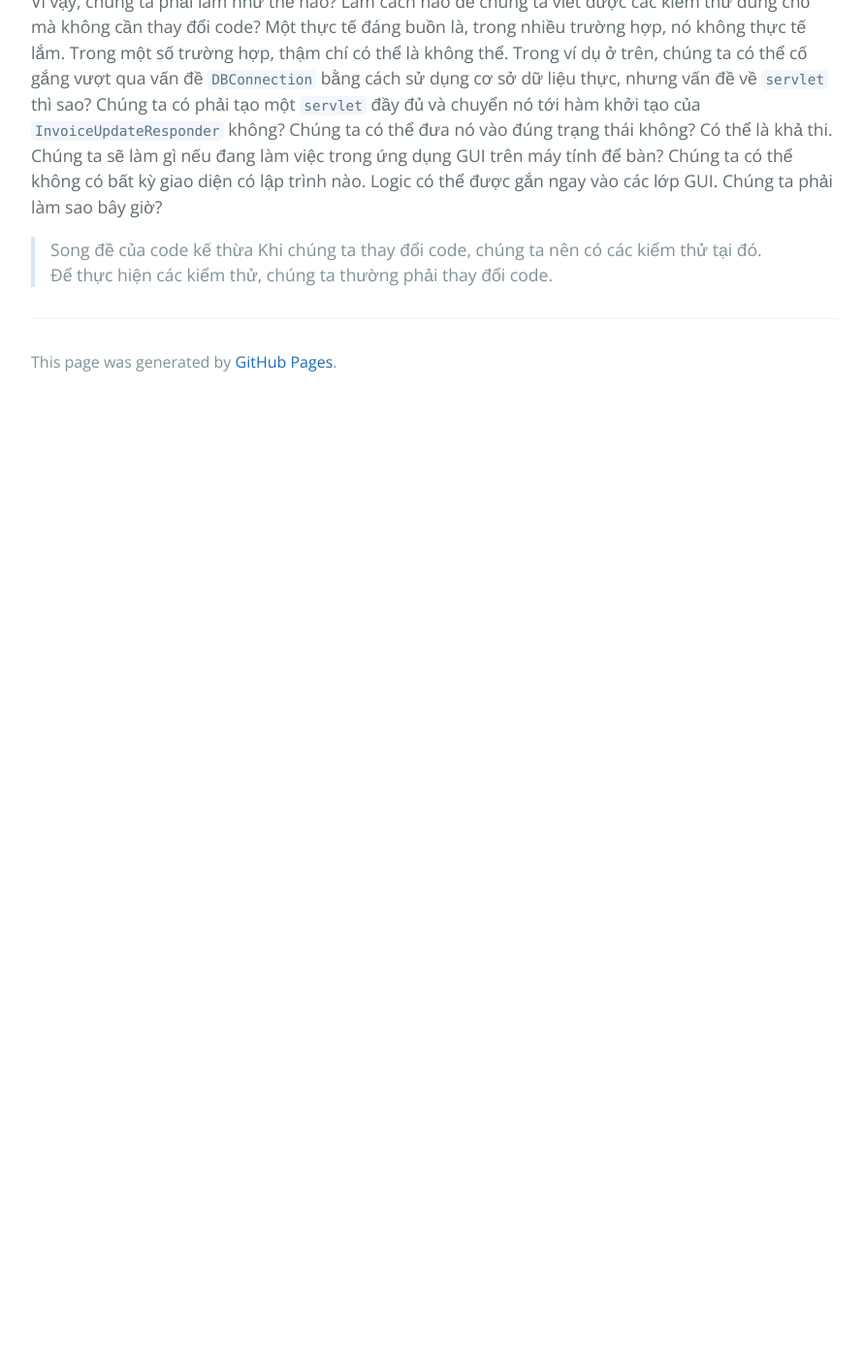
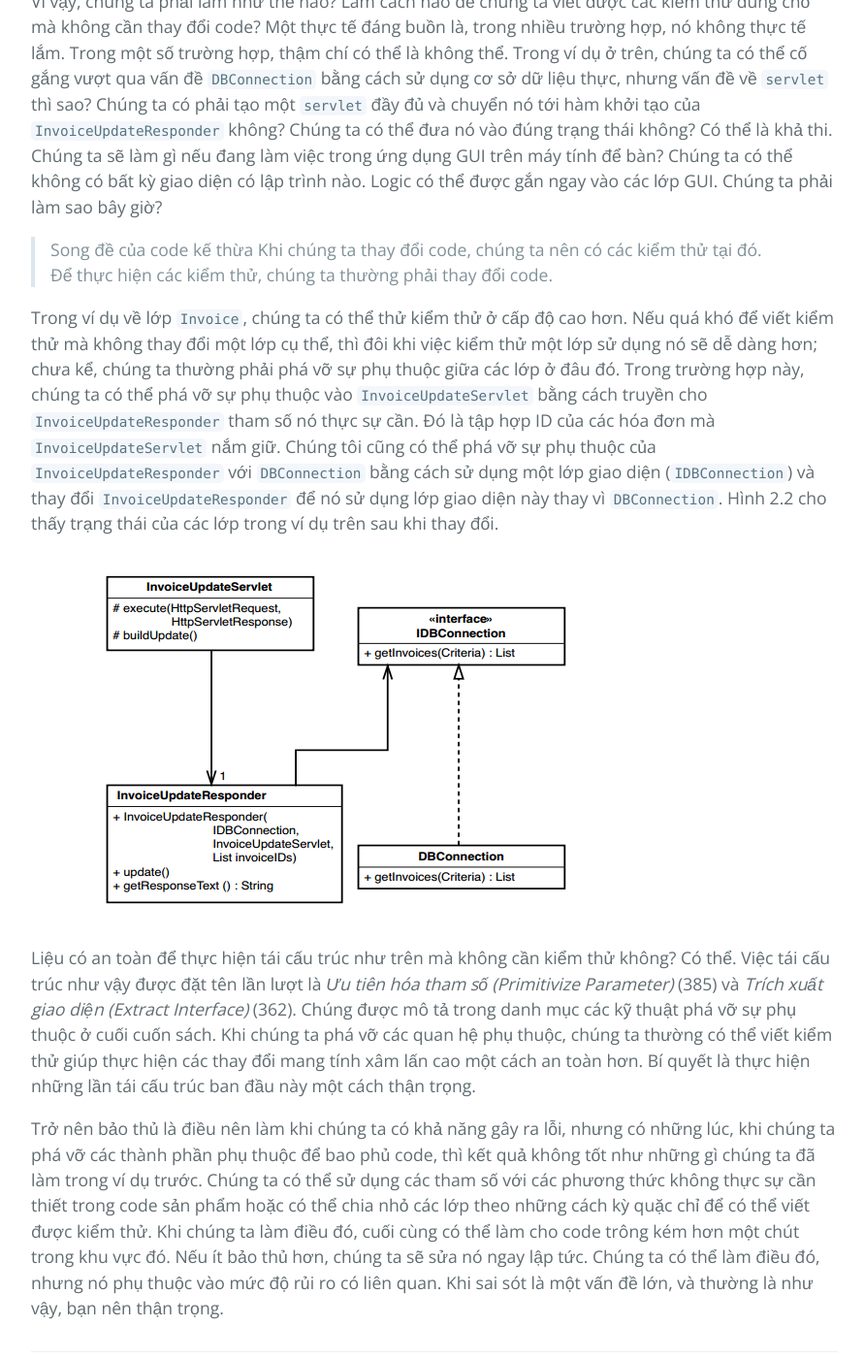
Before and after one commit to HaiBV/haibv.github.io, a Jekyll site: the page built from working-effectively-with-legacy-code/chapter-2-working-with-feedback.md, in a window 1280 px wide and 1400 px high, scrolled down 7329 px. Shown: the whole window at 97% size, without its empty margins (192-1083 px from the left). Built offline with Jekyll 4.4.1, drawn with Linux system fonts in a browser that asks for light colours; our own code applies the rules of GitHub Pages for plain Markdown files; before the commit the page ends 7746 px from its top, so only the background shows below that.

Commit message:
Book - Working Efectively with Legacy Code - P1 - C2

```diff
--- a/working-effectively-with-legacy-code/chapter-2-working-with-feedback.md
+++ b/working-effectively-with-legacy-code/chapter-2-working-with-feedback.md
@@ -109,3 +109,11 @@ bất kỳ giao diện có lập trình nào. Logic có thể được gắn nga
 
 > Song đề của code kế thừa
 > Khi chúng ta thay đổi code, chúng ta nên có các kiểm thử tại đó. Để thực hiện các kiểm thử, chúng ta thường phải thay đổi code.
+
+Trong ví dụ về lớp `Invoice`, chúng ta có thể thử kiểm thử ở cấp độ cao hơn. Nếu quá khó để viết kiểm thử mà không thay đổi một lớp cụ thể, thì đôi khi việc kiểm thử một lớp sử dụng nó sẽ dễ dàng hơn; chưa kể, chúng ta thường phải phá vỡ sự phụ thuộc giữa các lớp ở đâu đó. Trong trường hợp này, chúng ta có thể phá vỡ sự phụ thuộc vào `InvoiceUpdateServlet` bằng cách truyền cho `InvoiceUpdateResponder` tham số nó thực sự cần. Đó là tập hợp ID của các hóa đơn mà `InvoiceUpdateServlet` nắm giữ. Chúng tôi cũng có thể phá vỡ sự phụ thuộc của `InvoiceUpdateResponder` với `DBConnection` bằng cách sử dụng một lớp giao diện (`IDBConnection`) và thay đổi `InvoiceUpdateResponder` để nó sử dụng lớp giao diện này thay vì `DBConnection`. Hình 2.2 cho thấy trạng thái của các lớp trong ví dụ trên sau khi thay đổi.
+
+![2.2](images/2-2.png)
+
+Liệu có an toàn để thực hiện tái cấu trúc như trên mà không cần kiểm thử không? Có thể. Việc tái cấu trúc như vậy được đặt tên lần lượt là _Ưu tiên hóa tham số (Primitivize Parameter)_ (385) và _Trích xuất giao diện (Extract Interface)_ (362). Chúng được mô tả trong danh mục các kỹ thuật phá vỡ sự phụ thuộc ở cuối cuốn sách. Khi chúng ta phá vỡ các quan hệ phụ thuộc, chúng ta thường có thể viết kiểm thử giúp thực hiện các thay đổi mang tính xâm lấn cao một cách an toàn hơn. Bí quyết là thực hiện những lần tái cấu trúc ban đầu này một cách thận trọng.
+
+Trở nên bảo thủ là điều nên làm khi chúng ta có khả năng gây ra lỗi, nhưng có những lúc, khi chúng ta phá vỡ các thành phần phụ thuộc để bao phủ code, thì kết quả không tốt như những gì chúng ta đã làm trong ví dụ trước. Chúng ta có thể sử dụng các tham số với các phương thức không thực sự cần thiết trong code sản phẩm hoặc có thể chia nhỏ các lớp theo những cách kỳ quặc chỉ để có thể viết được kiểm thử. Khi chúng ta làm điều đó, cuối cùng có thể làm cho code trông kém hơn một chút trong khu vực đó. Nếu ít bảo thủ hơn, chúng ta sẽ sửa nó ngay lập tức. Chúng ta có thể làm điều đó, nhưng nó phụ thuộc vào mức độ rủi ro có liên quan. Khi sai sót là một vấn đề lớn, và thường là như vậy, bạn nên thận trọng.
```
Also changed, not shown: working-effectively-with-legacy-code/images/2-2.png (added).
